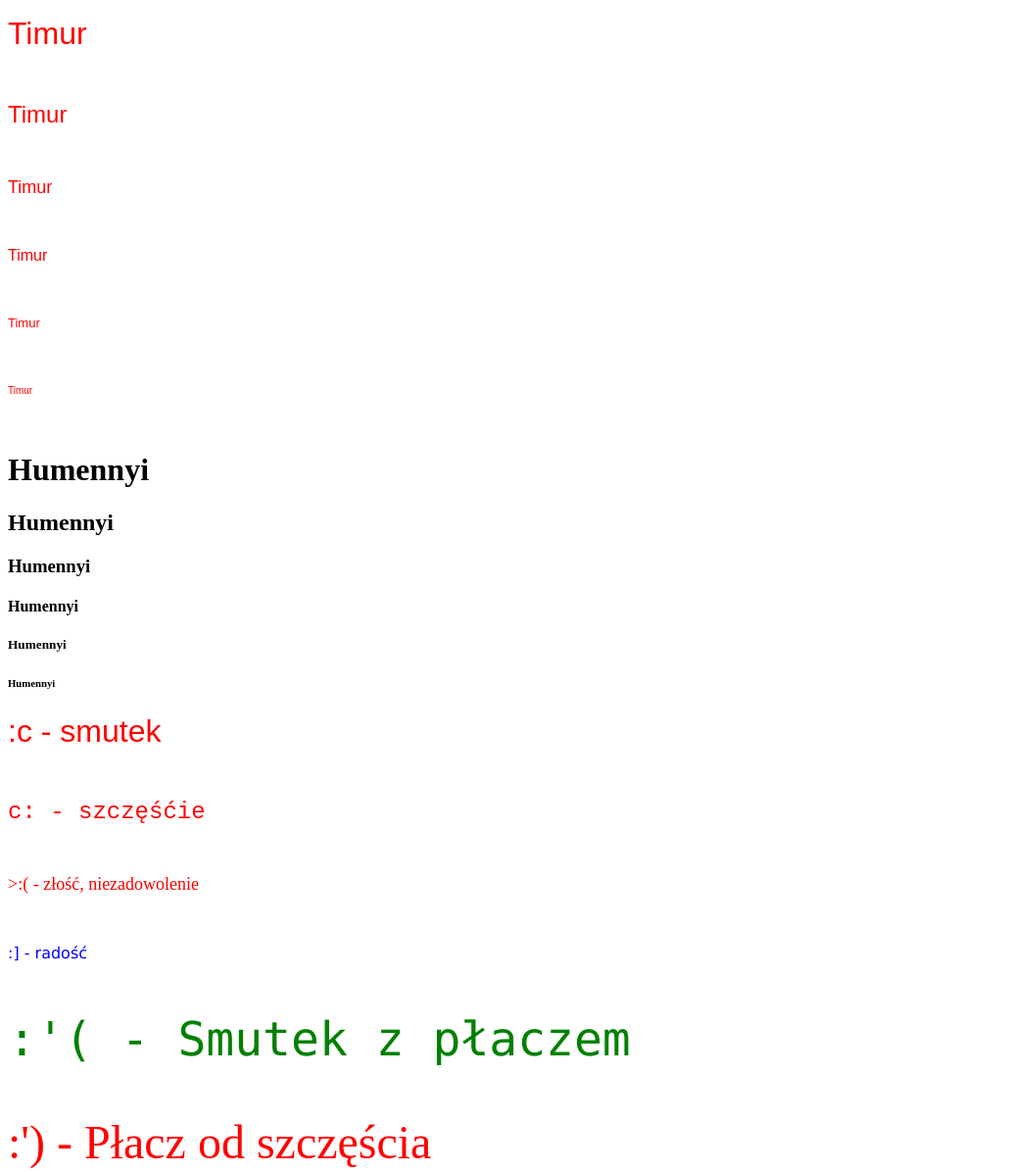
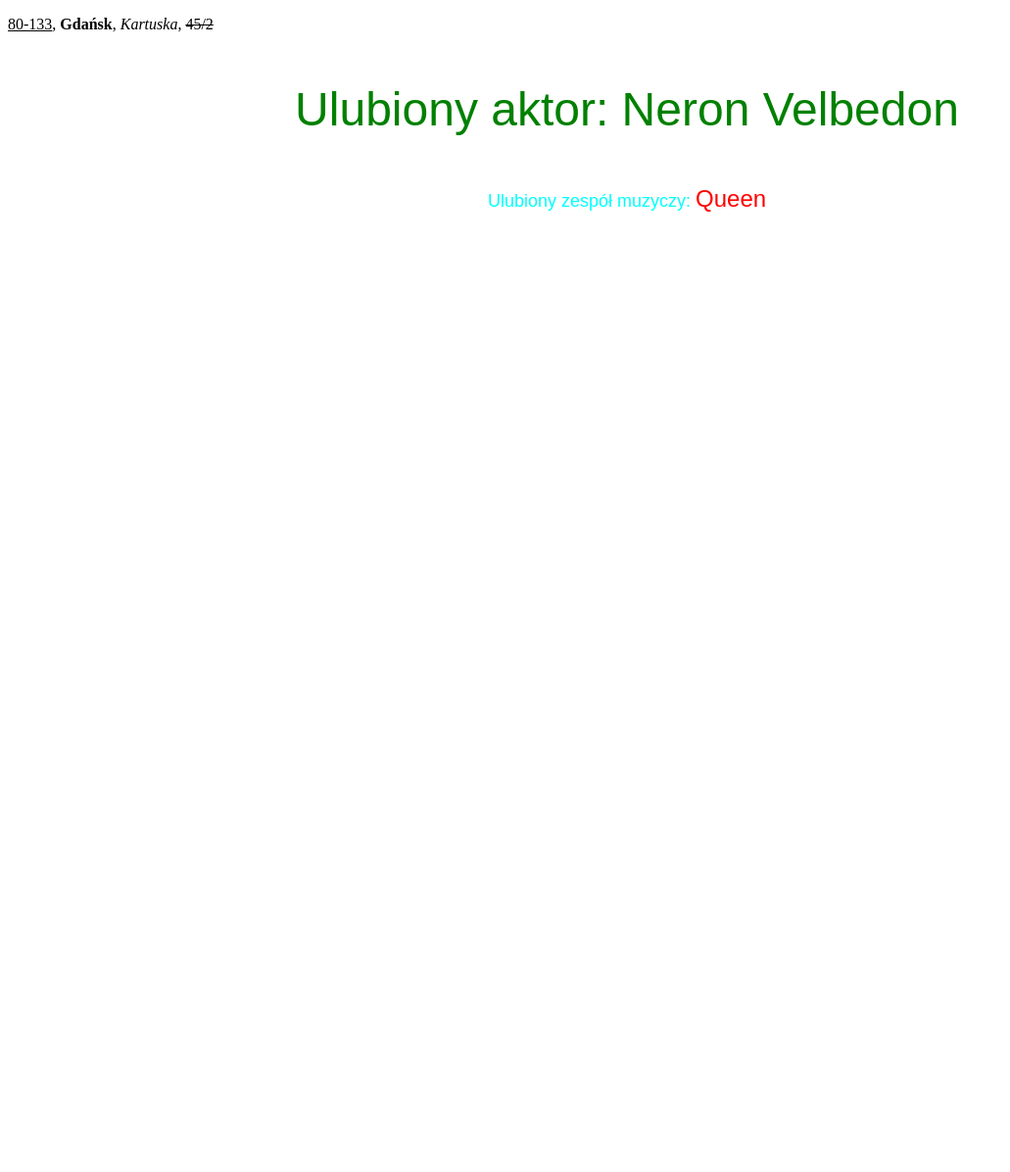
Before and after one commit to lxstExodium/firstsite, a plain HTML site: page index.html in a window 1280 px wide. Shown: the top 1196 px of the page at 98% size, without its empty margins (0-1031 px from the left). After the commit the page ends 800 px from the top, so only its background shows below. Drawn offline with Linux system fonts and the light colour scheme.

Commit message:
Add files via upload

```diff
--- a/index.html
+++ b/index.html
@@ -1,29 +1,14 @@
 <!DOCTYPE html>
 <html lang="pl-PL">
-	<html>
 <head>
     <meta charset="utf-8">
     <title>Timur Humennyi</title>
 </head>
 <body>
-	<p align="left"> <font color="red" size="6" face="Arial"> Timur </font> </p> <br>
-	<p align="left"> <font color="red" size="5" face="Arial"> Timur </font> </p> <br>
-	<p align="left"> <font color="red" size="4" face="Arial"> Timur </font> </p> <br>
-	<p align="left"> <font color="red" size="3" face="Arial"> Timur </font> </p> <br>
-	<p align="left"> <font color="red" size="2" face="Arial"> Timur </font> </p> <br>
-	<p align="left"> <font color="red" size="1" face="Arial"> Timur </font> </p> <br>
-		<h1>Humennyi</h1>
-		<h2>Humennyi</h2>
-		<h3>Humennyi</h3>
-		<h4>Humennyi</h4>
-		<h5>Humennyi</h5>
-		<h6>Humennyi</h6>
-		<p align="left"> <font color="red" size="6" face="Arial"> :c - smutek </font> </p> <br>
-		<p align="left"> <font color="red" size="5" face="Courier New"> c: - szczęśćie </font> </p> <br>
-		<p align="left"> <font color="red" size="4" face="Times New Roman"> >:( - złość, niezadowolenie </font> </p> <br>
-		<p align="left"> <font color="blue" size="3" face="Verdana"> :] - radość  </font> </p> <br>
-		<p align="left"> <font color="green" size="8" face="Lucida Console"> :'( - Smutek z płaczem </font> </p> <br>
-		<p align="left"> <font color="red" size="7" face="Magneto"> :') - Płacz od szczęścia </font> </p> <br>
-		Timur Humennyi
+    <p><u>80-133</u>, <b>Gdańsk</b>, <i>Kartuska</i>, <strike>45/2</strike></p>
+    <br>
+    <p align="middle"> <font color="green" size="8" face="Arial"> Ulubiony aktor: Neron Velbedon </font> </p> <br>
+	<p align="middle"> <font color="cyan" size="4" face="Arial"> Ulubiony zespół muzyczy: <font color="red" font size="5"> Queen   </font> </p> <br>
+    <p></p>
 </body>
 </html>
```
Lines whose indentation alone changed are shown as unchanged.
